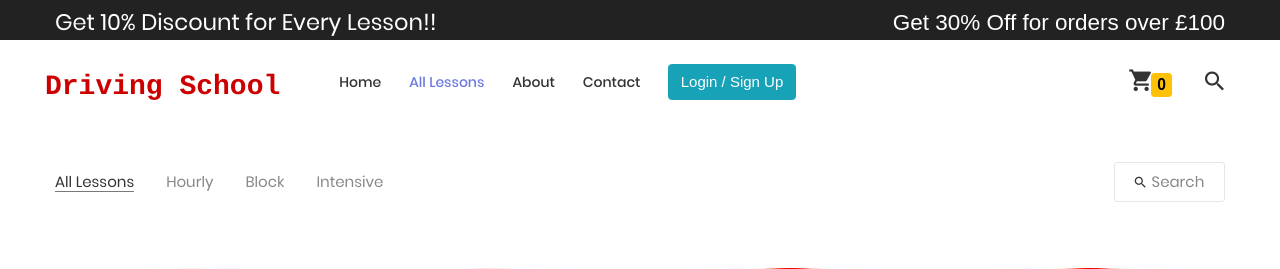
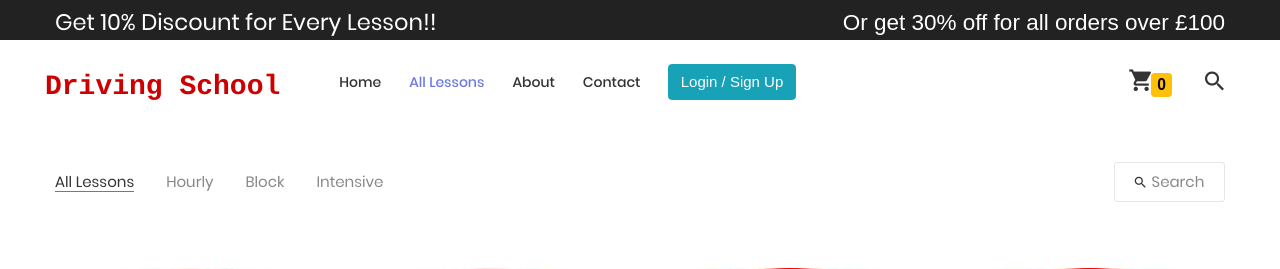
Before and after one commit to jtwy23/driving_school, a Django app: page /all_lessons in a window 1280 px wide. Shown: the top 269 px of the page. Run offline with Django 3.2, Linux system fonts and the light colour scheme; data comes from the database, SQL or seed files in the repository; some libraries are stand-ins or nearby versions; some web fonts are replaced.

Commit message:
Changed header text.

```diff
--- a/driving_school/templates/base.html
+++ b/driving_school/templates/base.html
@@ -46,7 +46,7 @@
 						<h4 class="mt-1" style="color:#fff;">Get 10% Discount for Every Lesson!!</h4>
 					</div>
 					<div class="right-top-bar">
-						<h4 class="mt-2" style="color:#fff;">Get 30% Off for orders over £100</h4>
+						<h4 class="mt-2" style="color:#fff;">Or get 30% off for all orders over £100</h4>
 					</div>
 				</div>
 			</div>
@@ -178,7 +178,7 @@
 			<ul class="topbar-mobile">
 				<li>
 					<div class="left-top-bar">
-						Get 10% Discount for Every Lesson! OR Get 30% Off for orders over £100!
+						Get 10% discount for every Lesson! OR get 30% off for all orders over £100!
 					</div>
 				</li>
 			</ul>
```
